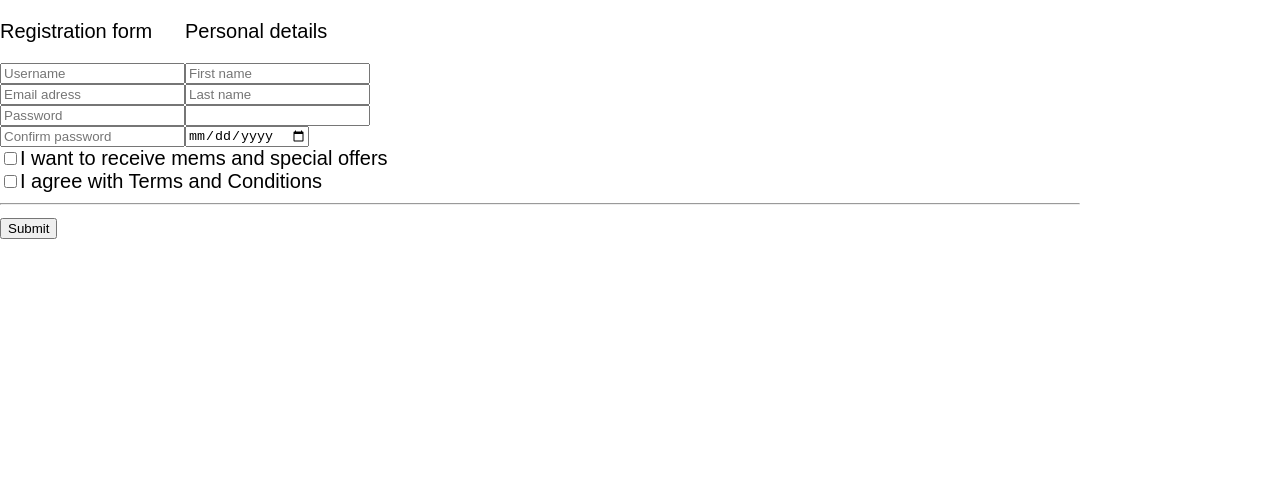
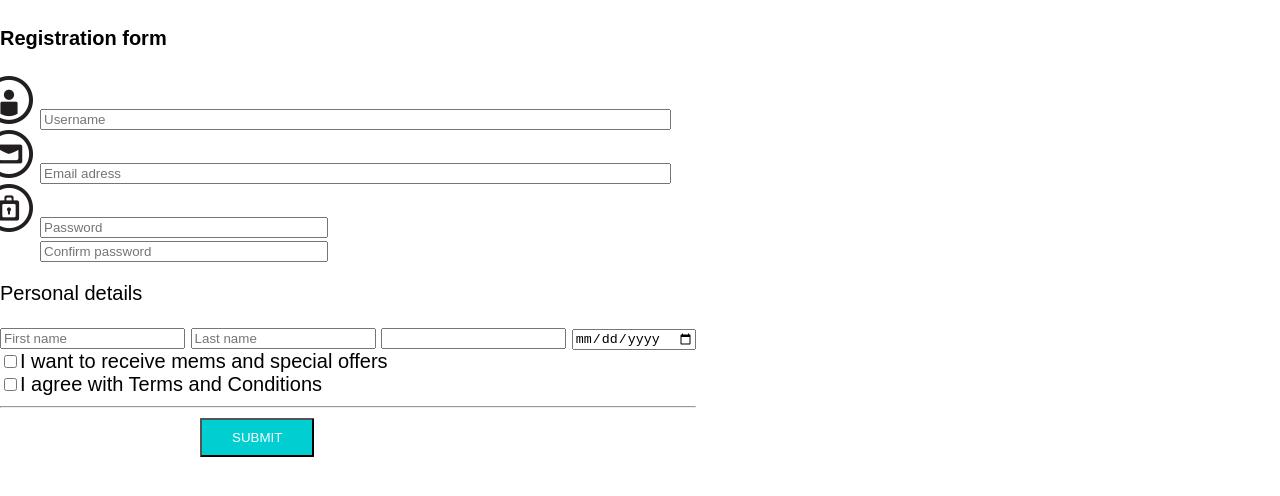
Before and after one commit to arahulina/F12, a plain HTML site: page index.html in a window 1280 px wide. Drawn offline with Linux system fonts and the light colour scheme.

Commit message:
registration

```diff
--- a/css/style.css
+++ b/css/style.css
@@ -4,6 +4,7 @@ body {
 	width: 1080px;
 	font-family: Arial;
 	font-size: 20px;
+	box-sizing: border-box;
 }
 .main {
 	width: 100%;
@@ -12,10 +13,51 @@ body {
 
 
 }
-.one {
-	display: block;
+.reg {
+
+
 }
-.reg {
-	display: flex;
-	flex-flow: column wrap;
+.reg ul li {
+	list-style-type: none;
 }
+.reg ul li:nth-child(1) {
+	list-style-image: url(../img/username.png);
+
+}
+.reg ul li:nth-child(2) {
+	list-style-image: url(../img/email.png);
+}
+.reg ul li:nth-child(3) {
+	list-style-image: url(../img/pswd.png);
+	width: 45%;
+}
+.reg ul li:nth-child(4) {
+	width: 45%;
+}
+.per {
+
+}
+.long {
+	width: 95%;
+}
+
+
+
+
+
+
+
+
+
+.sub {
+	width: 1080px;
+	position: fixed;
+	right: 0;
+}
+button {
+	background-color: darkturquoise;
+	padding: 10px 30px;
+	border-radius: 1px;
+	color: white;
+	text-transform: uppercase;
+}
--- a/index.html
+++ b/index.html
@@ -8,36 +8,38 @@
 </head>
 <body>
 <form action="">
-<div class="main">
-	<div class="reg">
-		<p>Registration form</p>
-		<input type="text" class="one" placeholder="Username" name="" required>
-		<input type="email" class="one" placeholder="Email adress" maxlength="30" name="" required>
-		<input type="password" class="one" placeholder="Password" maxlength="10" name="" required>
-		<input type="password" class="one" placeholder="Confirm password" maxlength="10" name="" required>
+<div class="container-fluid main">
+	<div class="row">
+		<div class="col-xl-6 reg">
+			<h4>Registration form</h4>
+			<ul>
+				<li><input type="text" class="one long" placeholder="Username" name="" required></li>
+				<li><input type="email" class="one long" placeholder="Email adress" maxlength="30" name="" required></li>
+				<li><input type="password" class="one long" placeholder="Password" maxlength="10" name="" required></li>
+				<li><input type="password" class="one long" placeholder="Confirm password" maxlength="10" name="" required></li>
+			</ul>
 		</div>
-	<div class="per">
+		<div class=" col-xl-6 per">
 			<p>Personal details</p>
 			<input type="text" class="one" placeholder="First name" maxlength="50" name="" required>
 			<input type="text" class="one" placeholder="Last name" maxlength="50" name="">
 			<input type="text" class="one" placeholder="" name="">
 			<input type="date" class="one" placeholder="mm/dd/yyyy" name="" required>
 		</div>
-</div>
 	<div>
-	<form>
 		<div class="check">
-	<input type="checkbox" id="c1" name=""><label for="c1">I want to receive mems and special offers</label>
+		<input type="checkbox" id="c1" name=""><label for="c1" checked>I want to receive mems and special offers</label>
 		</div>
 		<div class="check">
-	<input type="checkbox" id="c2" name=""><label for="c2">I agree with Terms and Conditions</label>
+		<input type="checkbox" id="c2" name=""><label for="c2" checked>I agree with Terms and Conditions</label>
 		</div>
-	</form>
 	</div>
 	<hr>
 	<div class="sub">
 		<button type="submit">Submit</button>
 	</div>
+</div>
+</div>
 </form>
 </body>
 </html>
```
Lines whose indentation alone changed are shown as unchanged.
